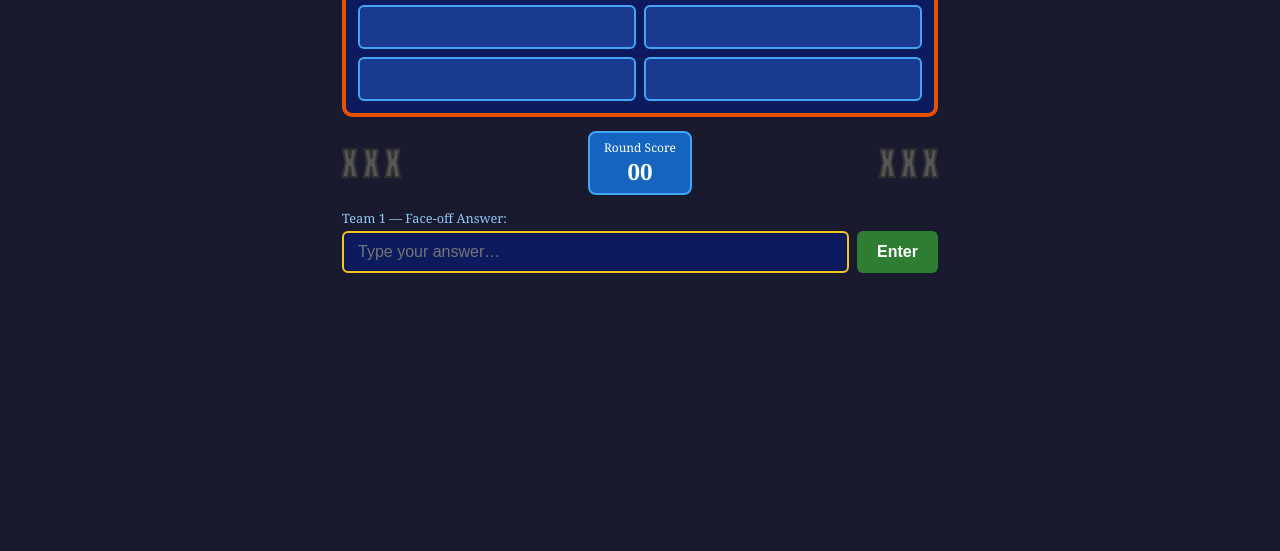
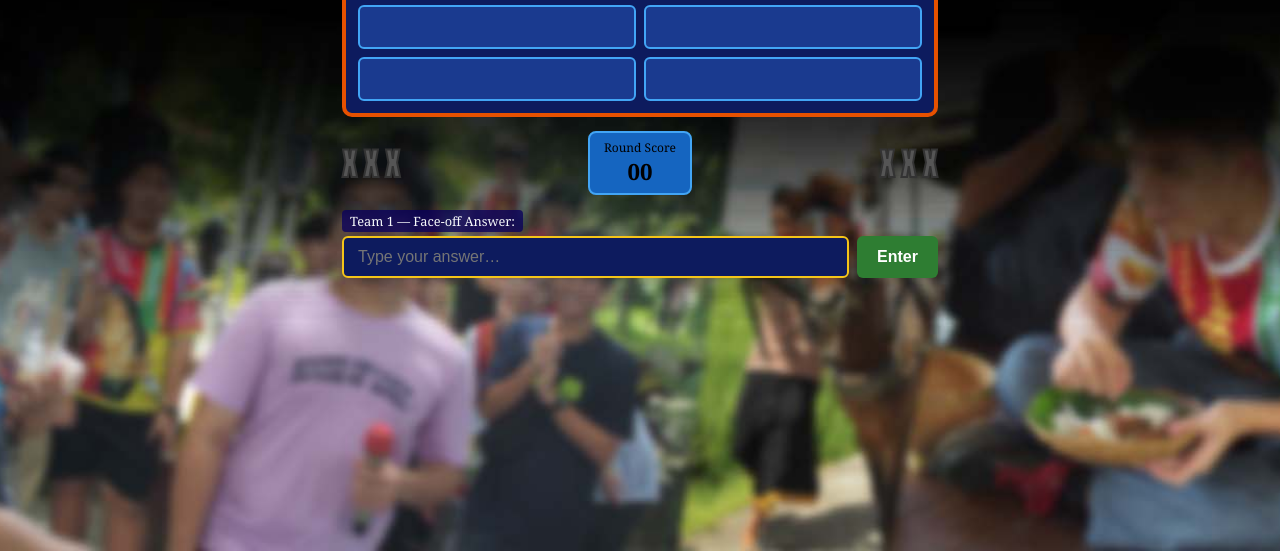
Before and after one commit to avrianpradiptya/MA_May6_FamFeud, a plain HTML site: page index.html in a window 1280 px wide. Shown: the part 249-800 px from the top of the page. Drawn offline with Linux system fonts and the light colour scheme.

Commit message:
Update index.html

```diff
--- a/index.html
+++ b/index.html
@@ -14,9 +14,7 @@
     background-repeat: no-repeat;
     background-attachment: fixed;
     font-family: 'Georgia', serif;
-    background: #1a1a2e;
-    color: #fff;
-    min-height: 100vh;
+        min-height: 100vh;
     display: flex;
     flex-direction: column;
     align-items: center;
@@ -152,7 +150,12 @@
     display: flex;
     gap: 8px;
   }
-  #answer-label { font-size: .8rem; color: #90caf9; margin-bottom: 4px; }
+  #answer-label { font-size: .8rem; color: #f6f8fa; margin-bottom: 4px;
+  background: rgba(10, 1, 92, 0.774);
+  padding: 2px 8px;
+  border-radius: 4px;
+  display: inline-block;
+  }
   #answer-input {
     flex: 1;
     padding: 10px 14px;
```
